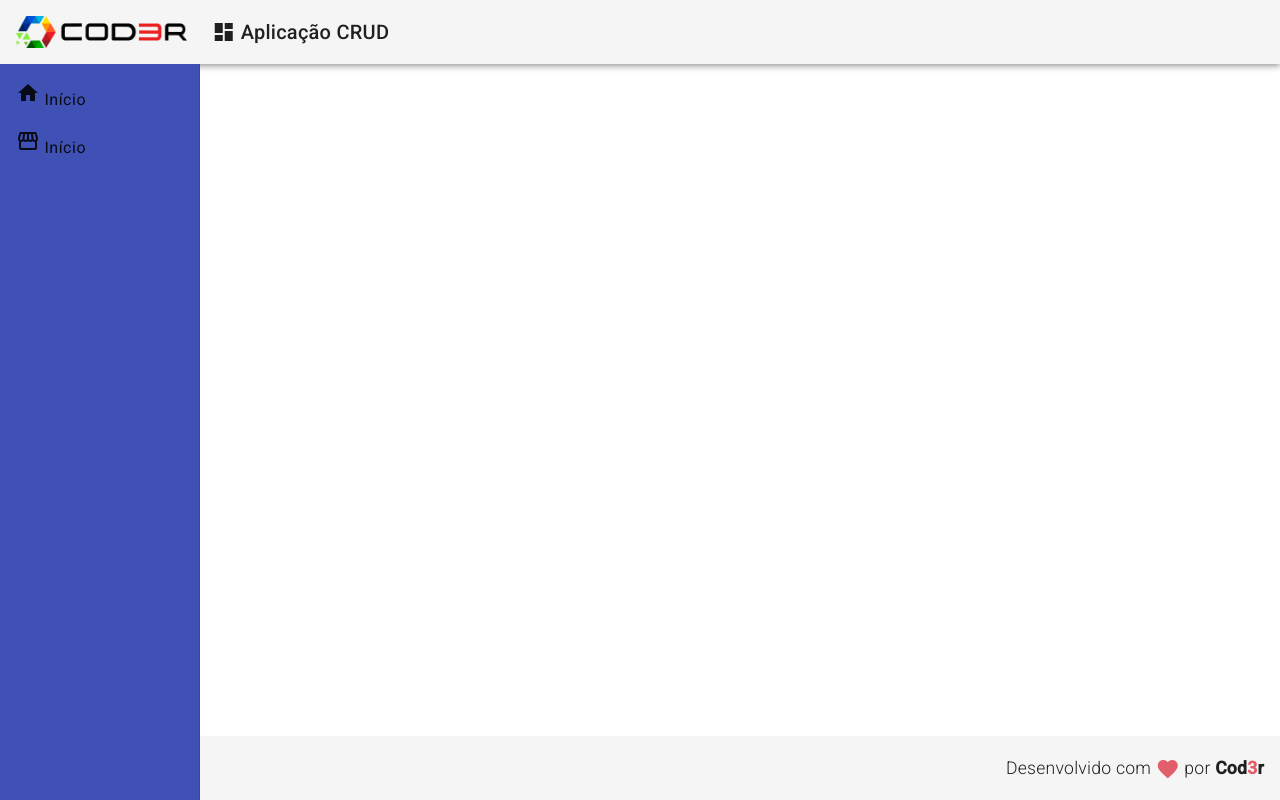
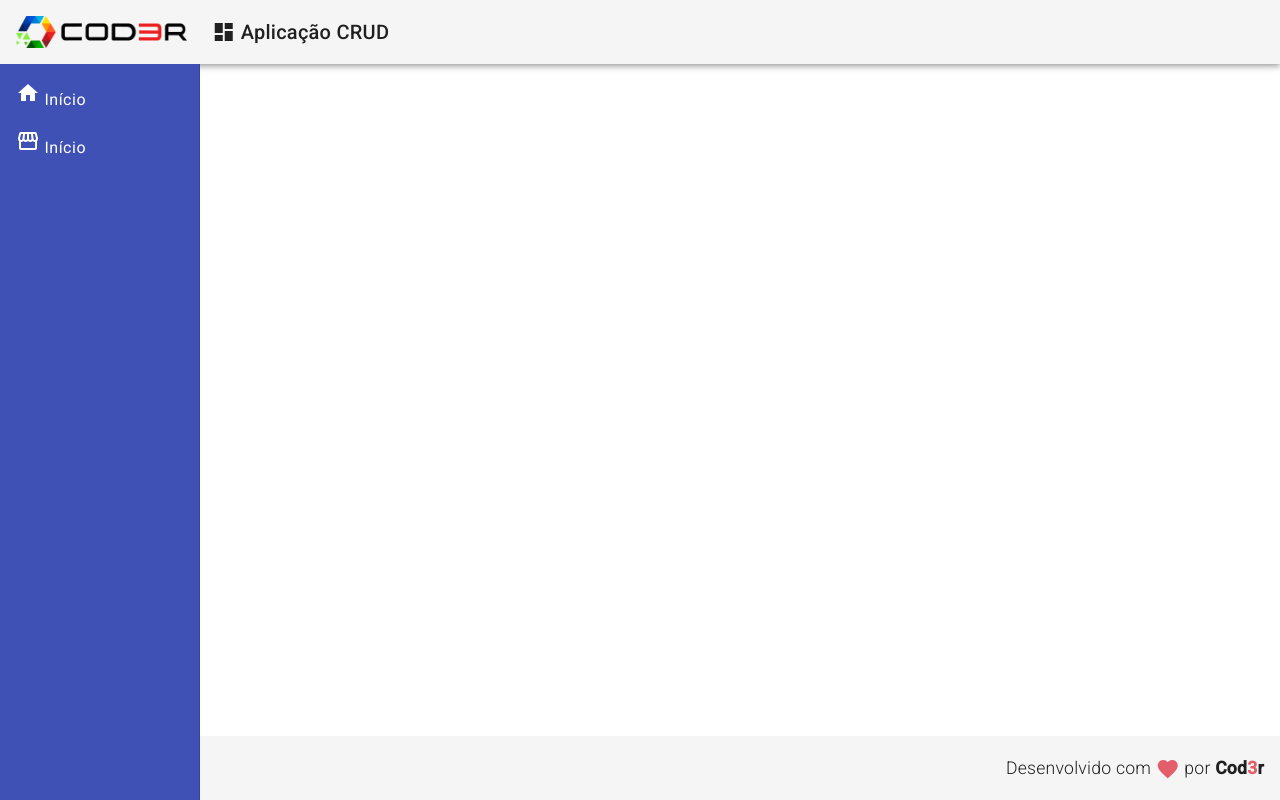
Before and after one commit to Alderj/crud, an Angular app: page / in a window 1280 px wide. Built offline with nearby package versions, Linux system fonts and the light colour scheme.

Commit message:
colocado as tag a dentro de mat-list-item

```diff
--- a/src/app/components/template/nav/nav.component.html
+++ b/src/app/components/template/nav/nav.component.html
@@ -1,20 +1,23 @@
 <mat-sidenav-container class="container">
-    <mat-sidenav class="sidenav" mode="side" opened
-    fixedInViewport="true" fixedTopGap="64">
+    <mat-sidenav class="sidenav" mode="side" opened fixedInViewport="true" fixedTopGap="64">
         <mat-nav-list class="nav-list">
-            <a mat-list-item>
+            <mat-list-item>
+                <a>
                     <i class="material-icons">
                         home
                     </i>
                     Início
                 </a>
+            </mat-list-item>
 
-            <a mat-list-item>
+            <mat-list-item>
+                <a>
                     <i class="material-icons">
                         storefront
                     </i>
                     Início
                 </a>
+            </mat-list-item>
         </mat-nav-list>
     </mat-sidenav>
 </mat-sidenav-container>
```
Lines whose indentation alone changed are shown as unchanged.
